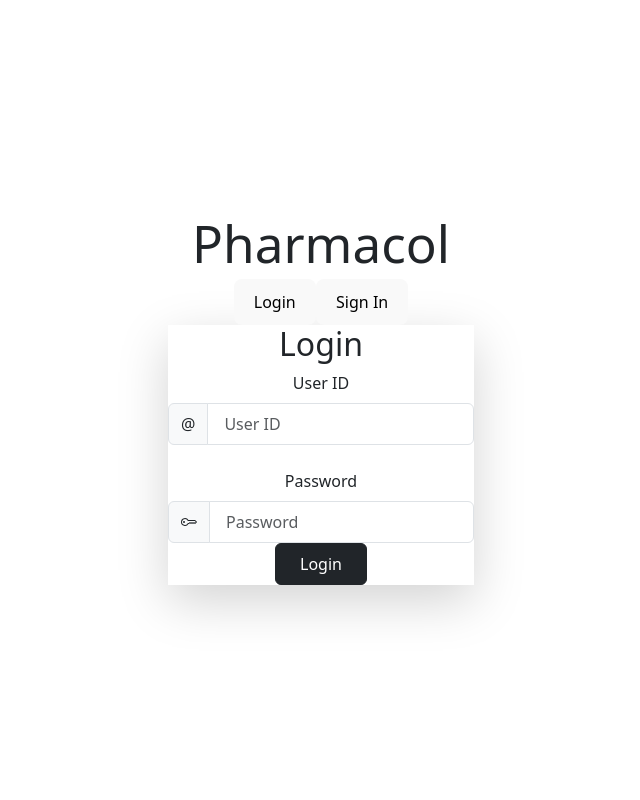
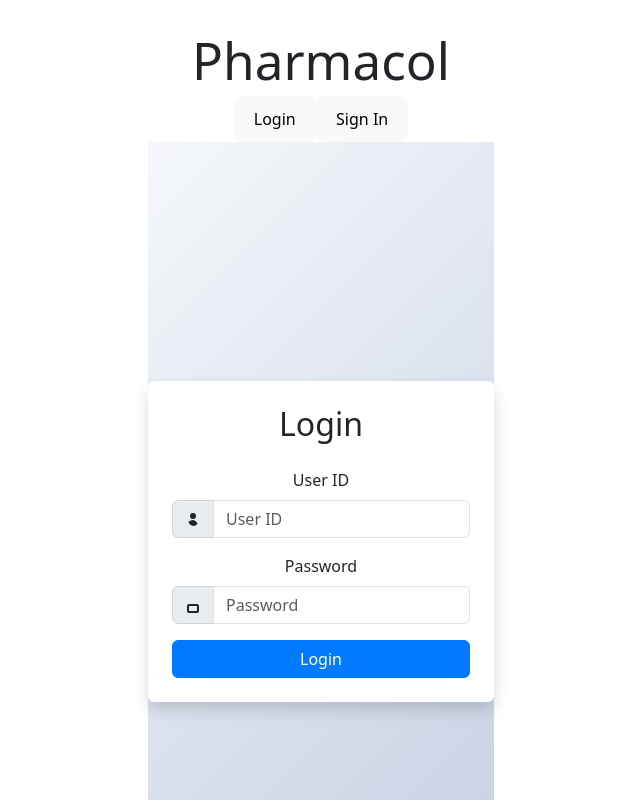
Before and after one commit to SpaciousCoder78/pharmacol, a Vue app: page / in a window 1280 px wide. Shown: the top 800 px of the page, without its empty margins (319-959 px from the left). Built offline with nearby package versions, Linux system fonts and the light colour scheme.

Commit message:
Bootstrap added
Styling should be updated but bootstrap has been added

```diff
--- a/package.json
+++ b/package.json
@@ -11,6 +11,8 @@
   "dependencies": {
     "@headlessui/vue": "^1.7.22",
     "@heroicons/vue": "^2.1.5",
+    "bootstrap": "^5.3.3",
+    "bootstrap-vue": "^2.23.1",
     "vue": "^3.4.31"
   },
   "devDependencies": {
--- a/src/components/login.vue
+++ b/src/components/login.vue
@@ -1,40 +1,37 @@
 <template>
-  <div id="loginarea" class="flex items-center justify-center min-h-screen bg-gray-100">
-      <div class="bg-white p-8 rounded-lg shadow-lg w-full max-w-md">
-          <h2 id="loginbanner" class="text-2xl font-bold mb-6 text-center">Login</h2>
+  <div id="loginarea" class="d-flex align-items-center justify-content-center min-vh-100 bg-light">
+    <div class="bg-white p-4 rounded shadow w-100 max-w-md">
+      <h2 id="loginbanner" class="text-center mb-4">Login</h2>
 
       <!-- User ID field -->
-          <div class="mb-4">
-              <label class="block text-gray-700 text-sm font-bold mb-2" for="username">
-                  User ID
-              </label>
+      <div class="mb-3">
+        <label class="form-label" for="username">User ID</label>
         <div class="input-group">
-                  <span class="input-group-text">@</span>
-                  <input type="text" id="username" class="form-control w-full px-3 py-2 border rounded-lg focus:outline-none focus:ring-2 focus:ring-blue-500" placeholder="User ID" v-model="email">
+          <span class="input-group-text">
+            <svg class="bi bi-person" width="1em" height="1em" fill="currentColor" viewBox="0 0 16 16">
+              <path d="M8 8a3 3 0 100-6 3 3 0 000 6zM8 9a5.978 5.978 0 00-4.546 2.086A5.978 5.978 0 008 15a5.978 5.978 0 004.546-2.086A5.978 5.978 0 008 9z"/>
+            </svg>
+          </span>
+          <input type="text" id="username" class="form-control" placeholder="User ID" v-model="email">
         </div>
       </div>
 
       <!-- Password field -->
-          <div class="mb-6">
-              <label class="block text-gray-700 text-sm font-bold mb-2" for="password">
-                  Password
-              </label>
+      <div class="mb-3">
+        <label class="form-label" for="password">Password</label>
         <div class="input-group">
           <span class="input-group-text">
-                      <svg xmlns="http://www.w3.org/2000/svg" width="16" height="16" fill="currentColor" class="bi bi-key" viewBox="0 0 16 16">
-                          <path d="M0 8a4 4 0 0 1 7.465-2H14a.5.5 0 0 1 .354.146l1.5 1.5a.5.5 0 0 1 0 .708l-1.5 1.5a.5.5 0 0 1-.708 0L13 9.207l-.646.647a.5.5 0 0 1-.708 0L11 9.207l-.646.647a.5.5 0 0 1-.708 0L9 9.207l-.646.647A.5.5 0 0 1 8 10h-.535A4 4 0 0 1 0 8m4-3a3 3 0 1 0 2.712 4.285A.5.5 0 0 1 7.163 9h.63l.853-.854a.5.5 0 0 1 .708 0l.646.647.646-.647a.5.5 0 0 1 .708 0l.646.647.646-.647a.5.5 0 0 1 .708 0l.646.647.793-.793-1-1h-6.63a.5.5 0 0 1-.451-.285A3 3 0 0 0 4 5"/>
-                          <path d="M4 8a1 1 0 1 1-2 0 1 1 0 0 1 2 0"/>
+            <svg class="bi bi-lock" width="1em" height="1em" fill="currentColor" viewBox="0 0 16 16">
+              <path d="M8 1a3 3 0 00-3 3v3H4a2 2 0 00-2 2v5a2 2 0 002 2h8a2 2 0 002-2v-5a2 2 0 00-2-2h-1V4a3 3 0 00-3-3zM5 4a3 3 0 016 0v3H5V4zm-1 5h8v5H4v-5z"/>
             </svg>
           </span>
-                  <input type="password" id="password" class="form-control w-full px-3 py-2 border rounded-lg focus:outline-none focus:ring-2 focus:ring-blue-500" placeholder="Password" v-model="password">
+          <input type="password" id="password" class="form-control" placeholder="Password" v-model="password">
         </div>
       </div>
 
       <!-- Login button -->
-          <div class="flex items-center justify-between">
-              <button type="submit" class="btn btn-dark bg-blue-500 hover:bg-blue-700 text-white font-bold py-2 px-4 rounded focus:outline-none focus:shadow-outline" @click="handleLogin">
-                  Login
-              </button>
+      <div class="d-grid">
+        <button type="submit" class="btn btn-primary" @click="handleLogin">Login</button>
       </div>
     </div>
   </div>
@@ -70,5 +67,30 @@ methods: {
 </script>
 
 <style scoped>
-/* No additional styles needed as Tailwind CSS classes are used */
+#loginarea {
+  background: linear-gradient(135deg, #f5f7fa, #c3cfe2);
+}
+
+.bg-white {
+  background-color: #ffffff !important;
+}
+
+.max-w-md {
+  max-width: 400px;
+}
+
+.input-group-text {
+  background-color: #e9ecef;
+  border: 1px solid #ced4da;
+}
+
+.btn-primary {
+  background-color: #007bff;
+  border-color: #007bff;
+}
+
+.btn-primary:hover {
+  background-color: #0056b3;
+  border-color: #004085;
+}
 </style>
```
Also changed, not shown: 1 other file (tests, documents, lock files or other folders). Lines whose indentation alone changed are shown as unchanged.
